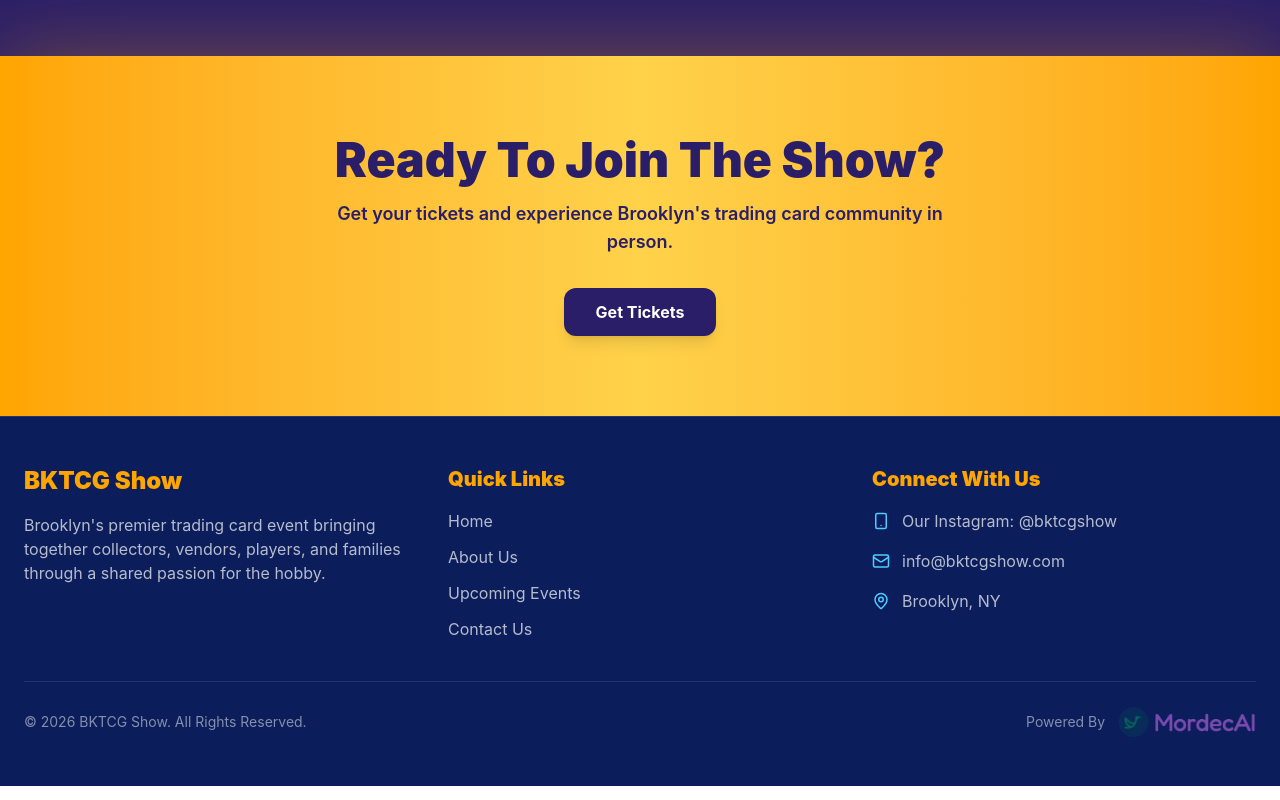
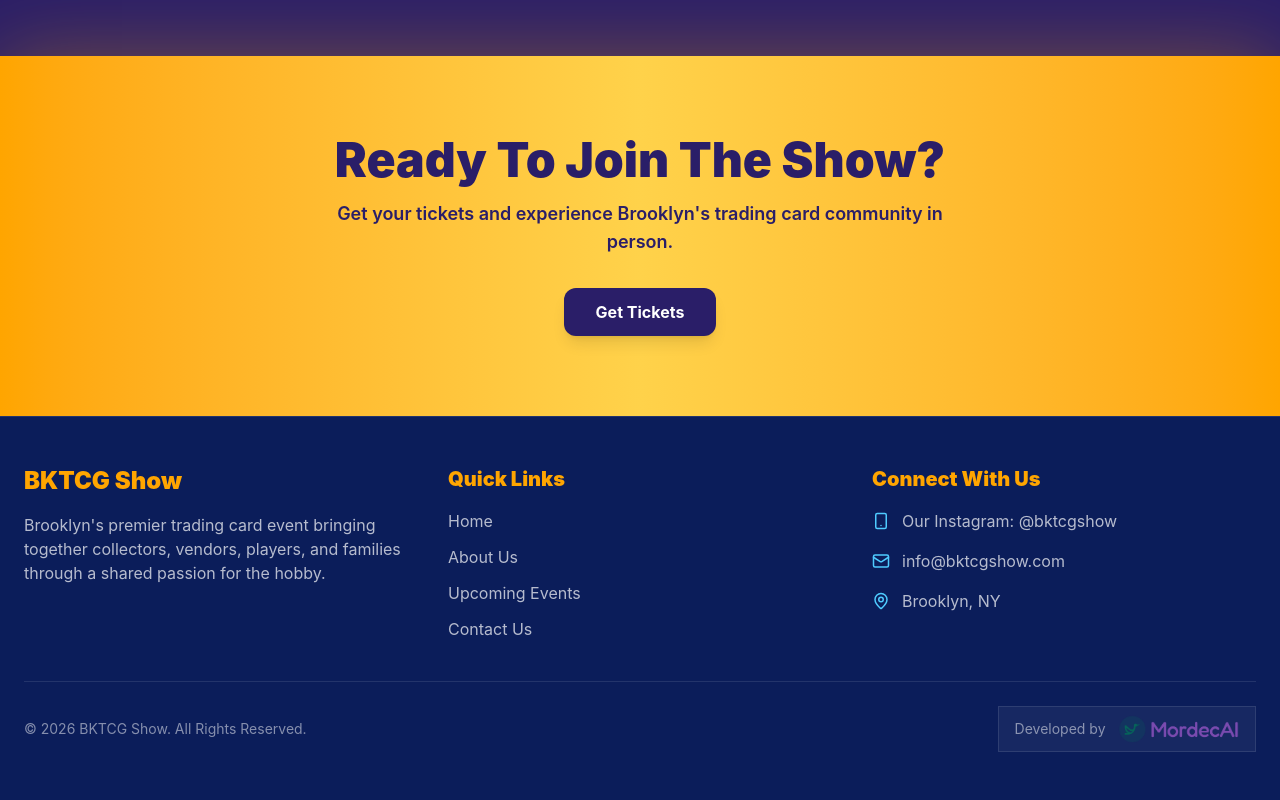
Before and after one commit to chrisw0987/bktcg, a React (Vite) app: page / in a window 1280 px wide. Shown: the part 2749-3549 px from the top of the page. Built offline with nearby package versions, Linux system fonts and the light colour scheme.

Commit message:
Updated footer mordecai component

```diff
--- a/src/components/Footer.jsx
+++ b/src/components/Footer.jsx
@@ -1,4 +1,5 @@
 import { Smartphone, Mail, MapPin } from "lucide-react";
+import logo from '../assets/MordecAI_logo.png';
 
 function Footer() {
   return (
@@ -71,17 +72,22 @@ function Footer() {
             </p>
 
             {/* Powered By */}
-            <div className="flex items-center gap-3">
-              <span className="text-sm text-white/50">
-                Powered By
-              </span>
+            <a
+            href="https://getmordecai.com"
+            target="_blank"
+            rel="noopener noreferrer"
+            className="group flex items-center gap-3 self-start border border-white/10 bg-white/5 px-4 py-2 transition hover:border-[#E3AE4F] hover:bg-white/10"
+          >
+            <span className="text-sm text-white/50 transition group-hover:text-white">
+              Developed by
+            </span>
 
-              <img
-                src="/MordecAI_logo.png"
-                alt="MordecAI Logo"
-                className="h-8 w-auto"
-              />
-            </div>
+            <img
+              src={logo}
+              alt="MordecAI"
+              className="h-7 w-auto transition group-hover:scale-105"
+            />
+          </a>
 
           </div>
         </div>
```
Also changed, not shown: src/assets/MordecAI_logo.png (renamed from public/MordecAI_logo.png).
